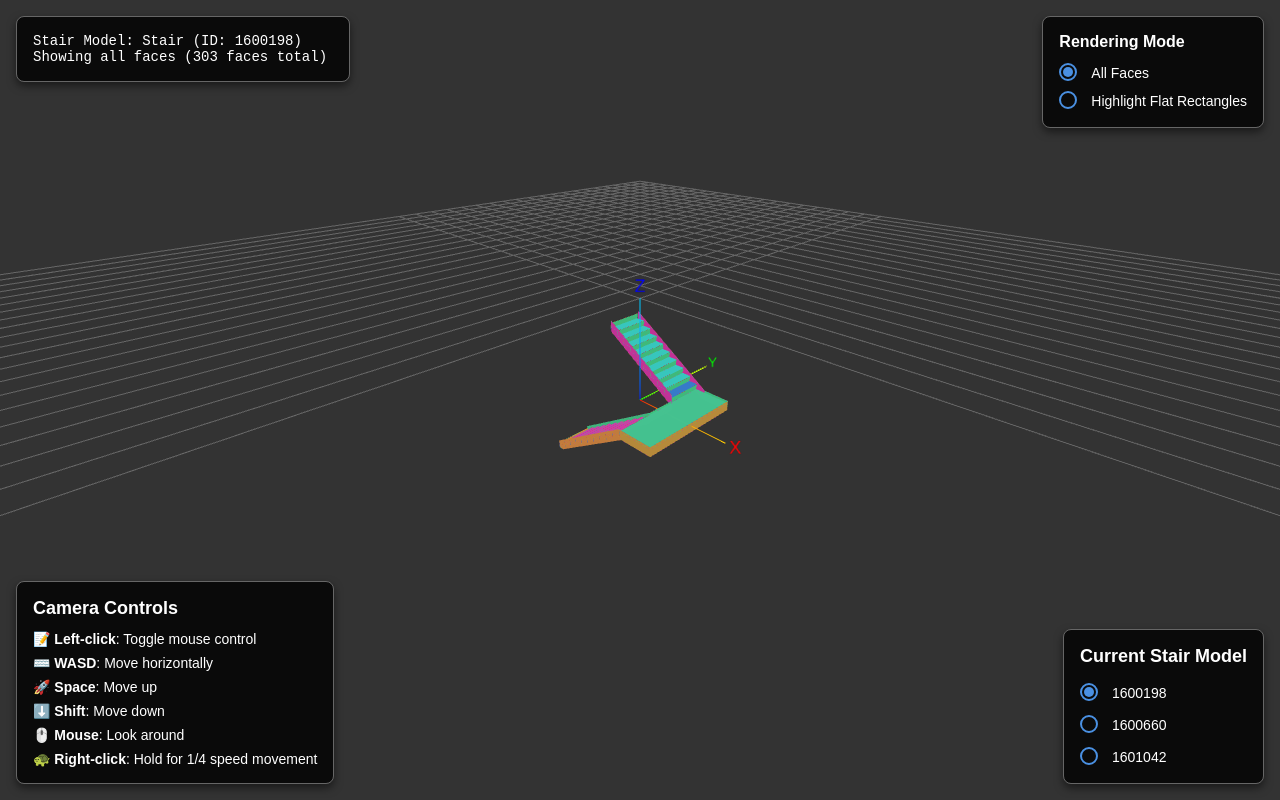
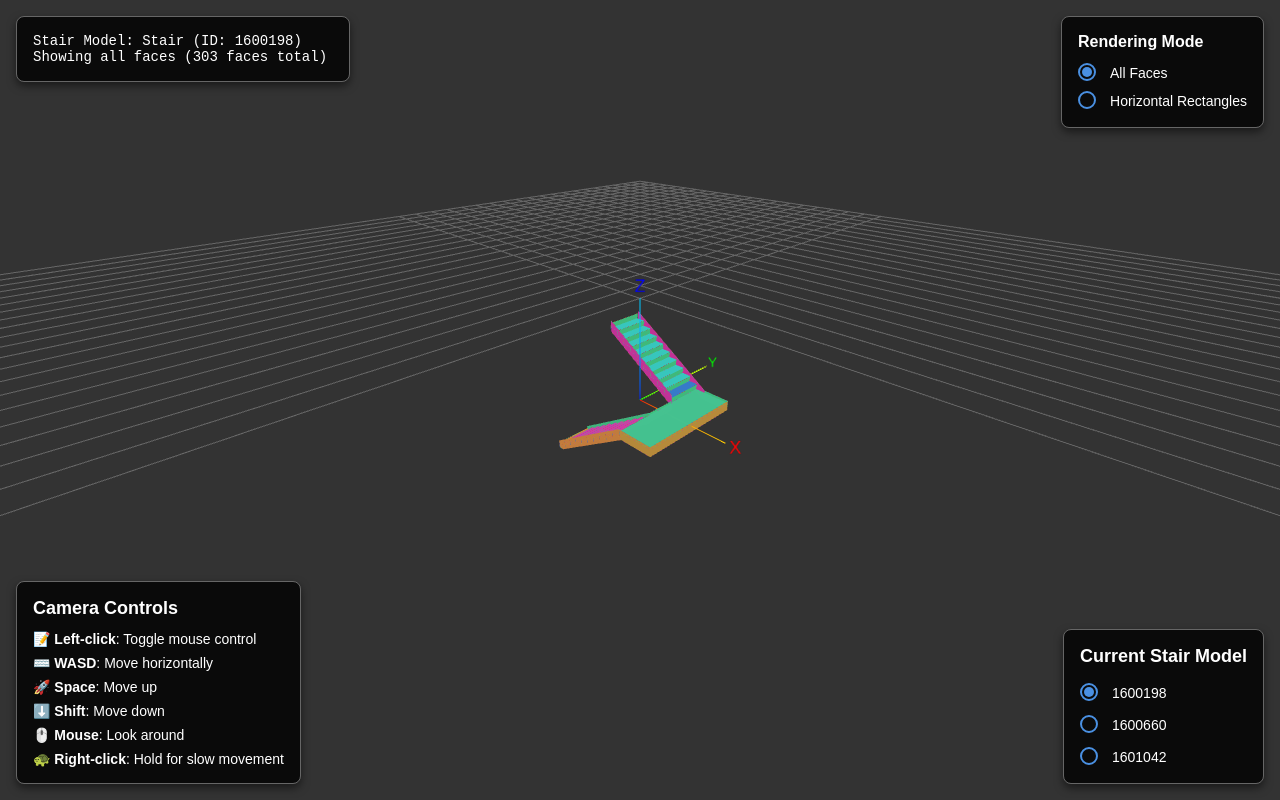
Before and after one commit to mrconter1/problem-test, a Next.js app: page / in a window 1280 px wide. Built offline with nearby package versions, Linux system fonts and the light colour scheme.

Commit message:
Update text

```diff
--- a/src/app/components/StairVisualizer/UIComponents.tsx
+++ b/src/app/components/StairVisualizer/UIComponents.tsx
@@ -172,7 +172,7 @@ export const CameraInfo: React.FC = () => {
       <p style={{ margin: '0 0 8px 0' }}>🚀 <strong>Space</strong>: Move up</p>
       <p style={{ margin: '0 0 8px 0' }}>⬇️ <strong>Shift</strong>: Move down</p>
       <p style={{ margin: '0 0 8px 0' }}>🖱️ <strong>Mouse</strong>: Look around</p>
-      <p style={{ margin: '0 0 0 0' }}>🐢 <strong>Right-click</strong>: Hold for 1/4 speed movement</p>
+      <p style={{ margin: '0 0 0 0' }}>🐢 <strong>Right-click</strong>: Hold for slow movement</p>
     </div>
   );
 };
@@ -297,7 +297,7 @@ export const RenderingModeToggle: React.FC<RenderingModeToggleProps> = ({
             }}/>
           </div>
           <label htmlFor="flat-rectangles" style={{ cursor: 'pointer' }}>
-            Highlight Flat Rectangles
+            Horizontal Rectangles
           </label>
         </div>
       </div>
```
